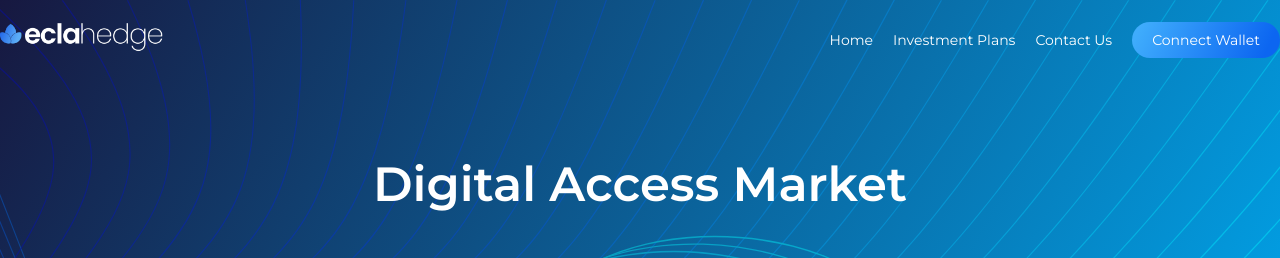
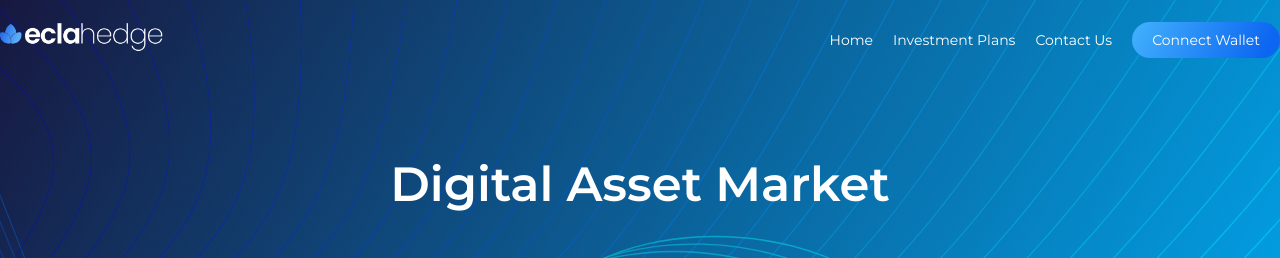
Before and after one commit to ECLA-Crypto/Frontend-WEB2.0, a React (Create React App) app: page /digital-access-management in a window 1280 px wide. Shown: the top 258 px of the page. Built offline with nearby package versions, Linux system fonts and the light colour scheme; no server answers; a web font is replaced by a local one.

Commit message:
latest update

```diff
--- a/src/components/pages/DigitalAccessMarket.jsx
+++ b/src/components/pages/DigitalAccessMarket.jsx
@@ -29,7 +29,7 @@ const DigitalAccessMarket = () => {
             <CommerceNav/>
             <div className="w-full flex h-fit my-20">
                 <div className="max_size my-auto h-full flex flex-col">
-                    <h1 className="text-center text-5xl text-white font-semibold">Digital Access Market</h1>
+                    <h1 className="text-center text-5xl text-white font-semibold">Digital Asset Market</h1>
                 </div>
             </div>
             <div className="w-full flex mt-5">
--- a/src/components/static/CommerceSection/InvestmentSection.jsx
+++ b/src/components/static/CommerceSection/InvestmentSection.jsx
@@ -21,7 +21,7 @@ const InvestmentSection = () => {
                     <div key={index} className='md:w-1/2 w-full lg:w-1/3 p-5'>
                         <Link to={`/${item.fields.link}`}>
                             <div className='bg-white w-full p-5 rounded-3xl flex flex-col h-full'>
-                                <div className='w-full rounded-t-3xl h-48 bg-gray-500'>{item.fields.image&&(<img src={item.fields.image.fields.file.url} alt={item.fields.image.fields.title}/>)}</div>
+                                <div className='w-full rounded-t-3xl h-48 bg-gray-500'>{item.fields.image&&(<img className='rounded-t-3xl w-full max-h-48 object-cover' src={item.fields.image.fields.file.url} alt={item.fields.image.fields.title}/>)}</div>
                                 <h1 className='text-gray-700 text-2xl font-semibold mt-5'>{item.fields.title}</h1>
                                 <p className='text-sm text-gray-700 font-semibold'>{item.fields.content.substring(0, 110) + '...'}</p>
                             </div>
--- a/src/components/static/Header.js
+++ b/src/components/static/Header.js
@@ -134,7 +134,7 @@ const Header = () => {
                                     <Link to='' className='text-gray-300 block py-2 text-sm font-medium'>Explore</Link>
                                 </Menu.Item>
                                 <Menu.Item>
-                                    <Link to='' className='text-gray-300 block py-2 text-sm font-medium'>ECLAbeach</Link>
+                                    <Link to='' className='text-gray-300 block py-2 text-sm font-medium'>ECLA bridge</Link>
                                 </Menu.Item>
                                 <Menu.Item>
                                     <Link to='' className='text-gray-300 block py-2 text-sm font-medium'>Stake Distribution</Link>
@@ -407,7 +407,7 @@ const Header = () => {
                                     <Link to='' className='text-gray-300 block py-2 text-sm font-medium'>Explore</Link>
                                 </Menu.Item>
                                 <Menu.Item>
-                                    <Link to='' className='text-gray-300 block py-2 text-sm font-medium'>ECLAbeach</Link>
+                                    <Link to='' className='text-gray-300 block py-2 text-sm font-medium'>ECLA bridge</Link>
                                 </Menu.Item>
                                 <Menu.Item>
                                     <Link to='' className='text-gray-300 block py-2 text-sm font-medium'>Stake Distribution</Link>
```
